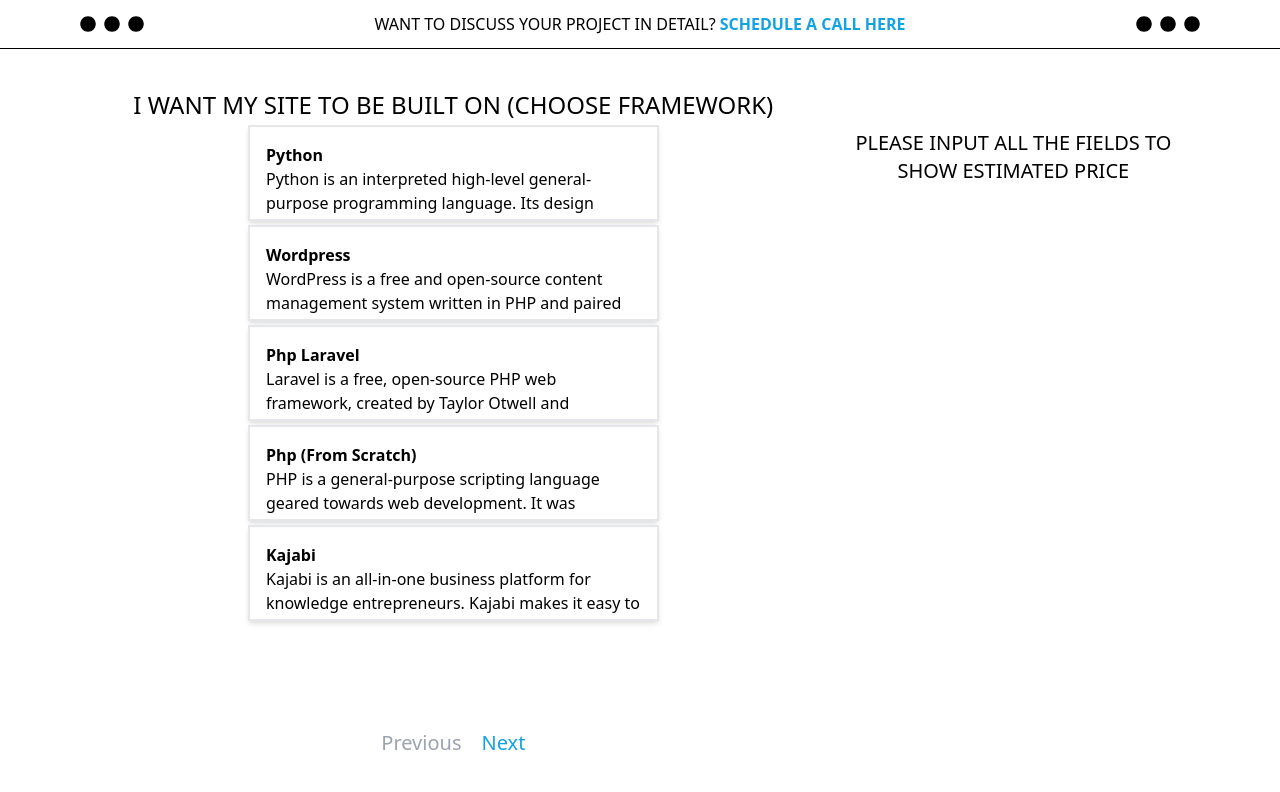
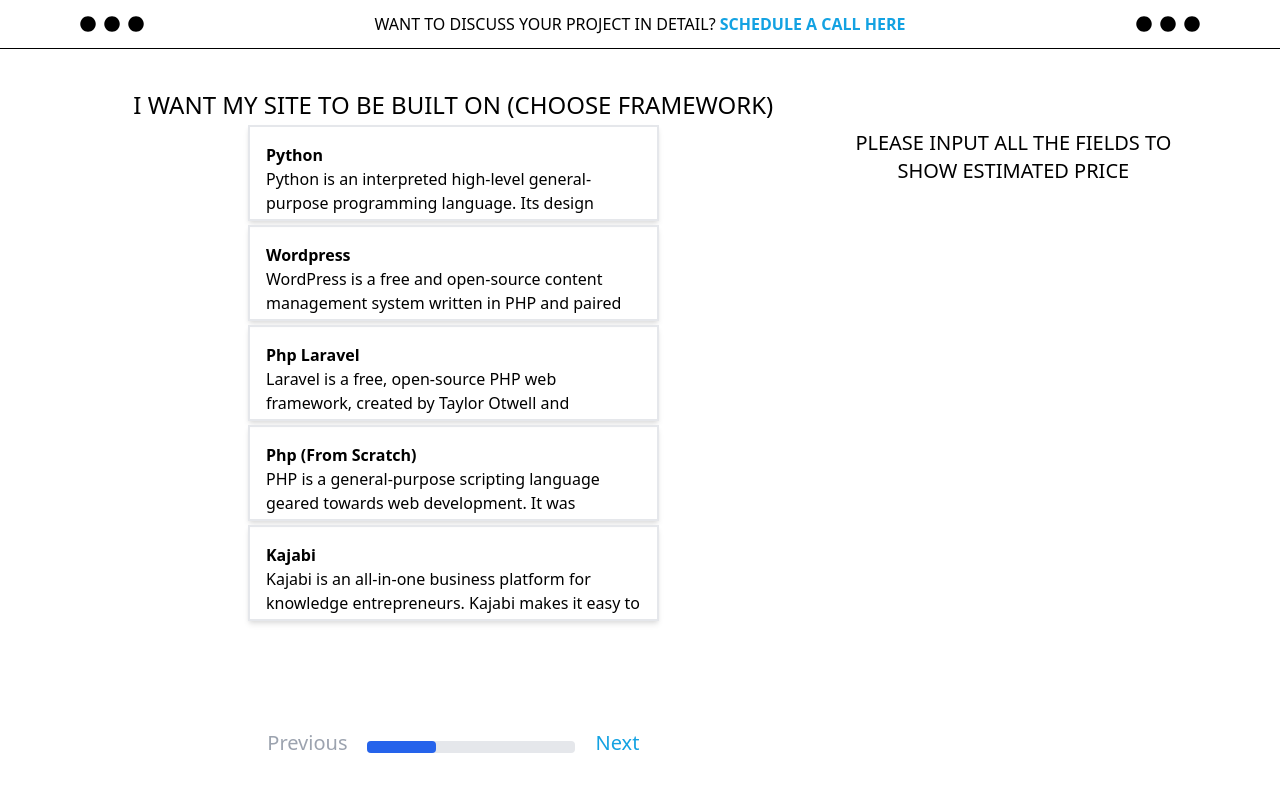
Before and after one commit to IMZihad21/Website-Builder, a React (Create React App) app: page / in a window 1280 px wide. Shown: the top 792 px of the page. Built offline with nearby package versions, Linux system fonts and the light colour scheme.

Commit message:
Added progress bar
Signed-off-by: ZèD <imzihad@gmail.com>

```diff
--- a/src/App.tsx
+++ b/src/App.tsx
@@ -25,15 +25,18 @@
             <AvailableOptions step={step} cost={cost} setCost={setCost} />
           </div>
           <div className='space-x-5 text-primary text-xl flex justify-center font-bold'>
-            <button className='disabled:text-gray-400' disabled={!step} onClick={handlePrevious}>Previous</button>
+            <button className='disabled:text-gray-400 ' disabled={!step} onClick={handlePrevious}>Previous</button>
+            <div className='w-52 bg-gray-200 h-3 mt-3 rounded'>
+              <div className='bg-blue-600 h-3 rounded' style={{ width: step === 0 ? '33%' : step === 1 ? '66%' : '100%' }}></div>
+            </div>
             <button className='disabled:text-gray-400' disabled={step > 1} onClick={handleNext}>Next</button>
           </div>
         </div>
         <div className="w-1/3">
           <EstimatedCost cost={cost} />
         </div>
-      </div>
-    </div>
+      </div >
+    </div >
   );
 }
 
```
